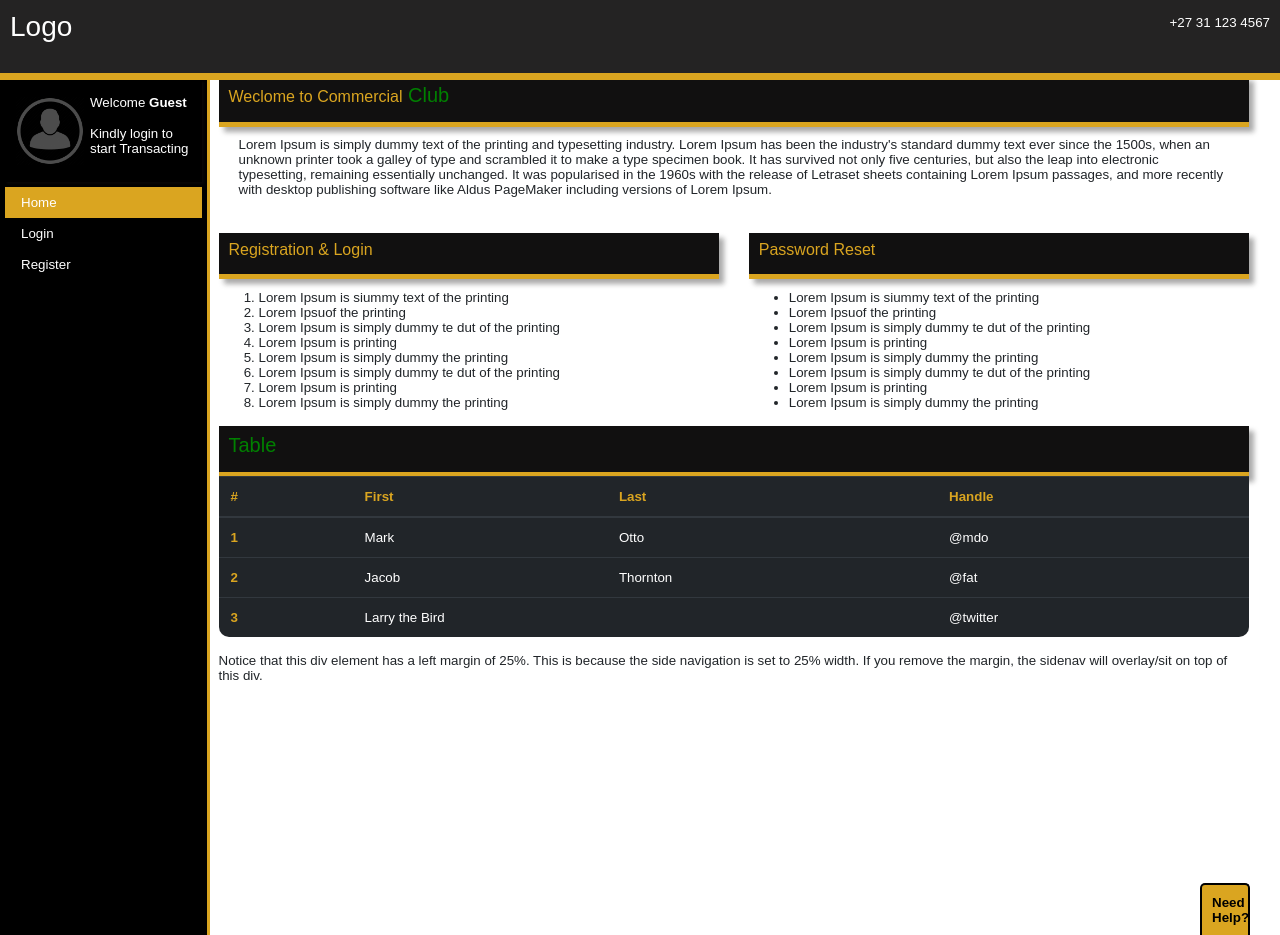
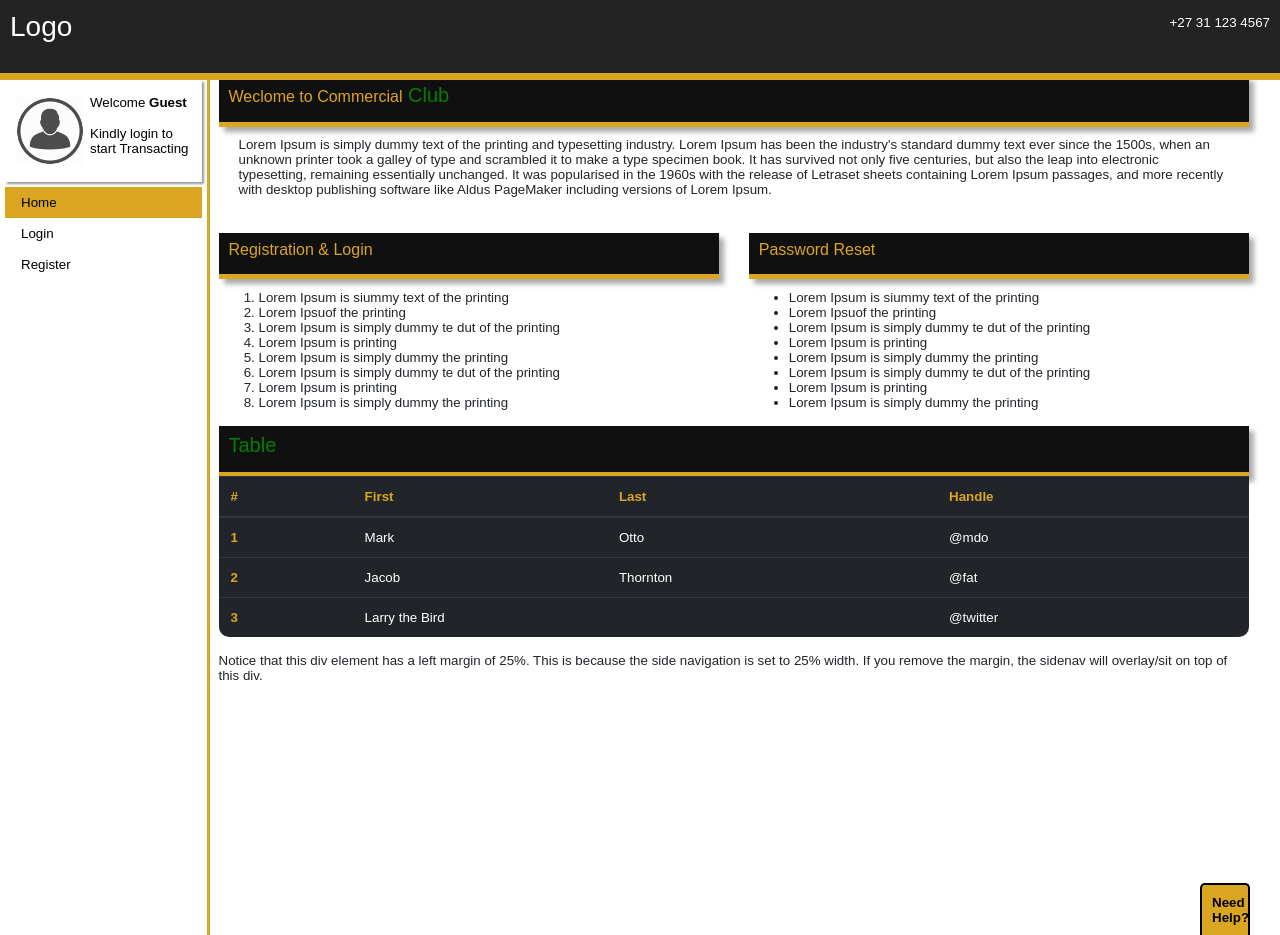
Before and after one commit to iamfortunedube/commercial-club, a PHP site: page /template.html in a window 1280 px wide. Run offline with PHP 8.4, Linux system fonts and the light colour scheme; some libraries are stand-ins or nearby versions.

Commit message:
back to white

```diff
--- a/css/main.css
+++ b/css/main.css
@@ -28,21 +28,20 @@ body {
     border-right: 3px solid rgb(218,165,32);
     margin-right:10px;
     margin-right: 10px;
-    background-color: black;
     width: 210px;
     left: 0;
+    color:black;
 }
 
 li a {
     display: block;
-    color: white;
+    color: black;
     padding: 8px 16px;
     text-decoration: none;
 }
 
 li a.active {
     background-color:rgb(218,165,32);
-    color: white;
     text-decoration: none;
 }
 
```
